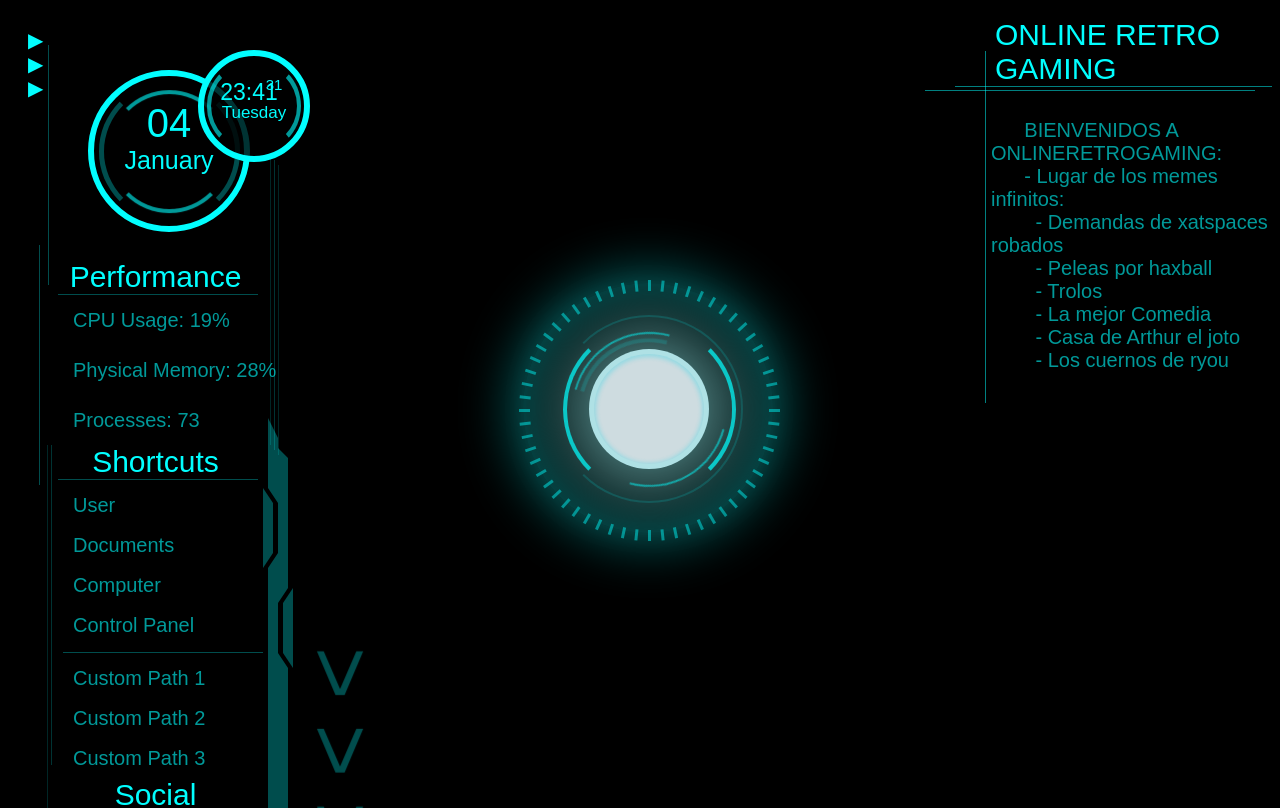
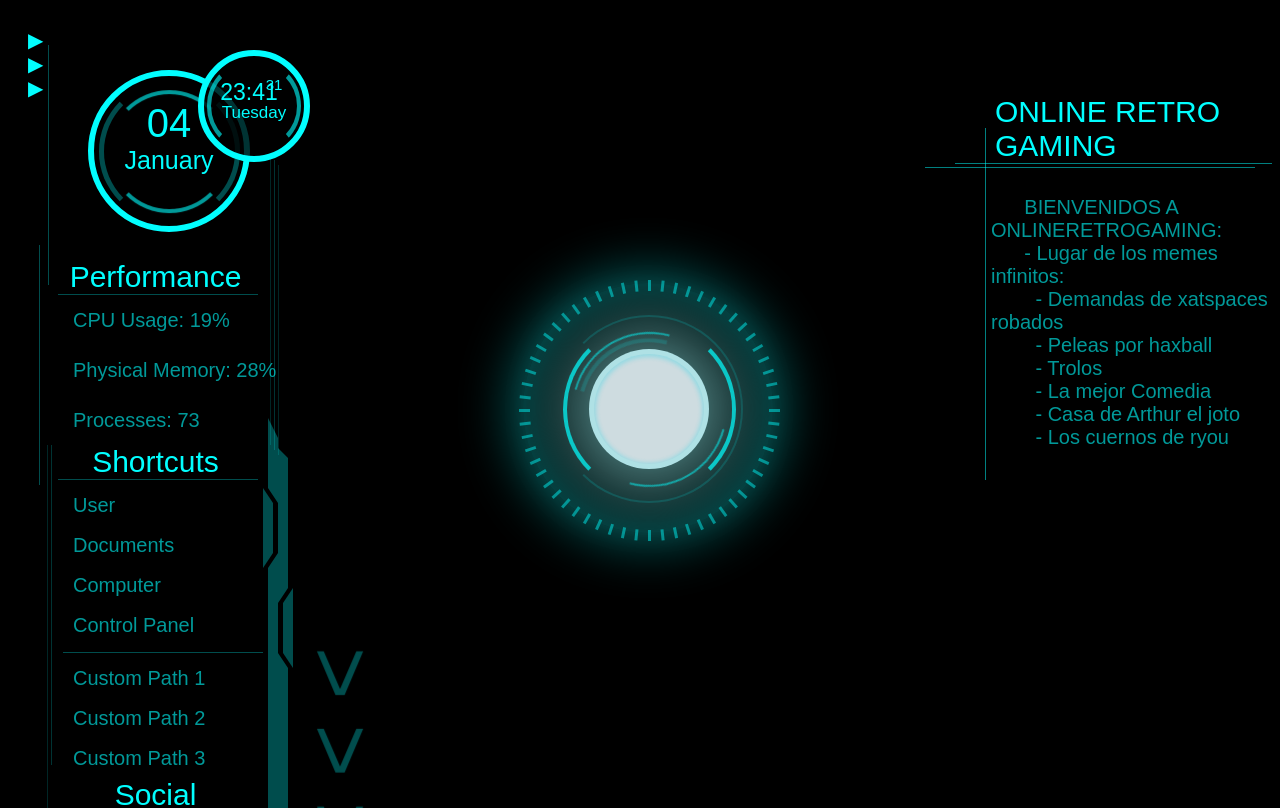
Before and after one commit to AmeliaRobinson/JARVIS, a plain HTML site: page index.html in a window 1280 px wide. Drawn offline with Linux system fonts and the light colour scheme; a web font is replaced by a local one.

Commit message:
Update style.css
Ajuste css

```diff
--- a/style.css
+++ b/style.css
@@ -454,6 +454,7 @@ body {
     float: right;
     margin-right: -13px;
     width: 300px;
+    margin-top: 77px;
 }
 
 #note_input {
```
